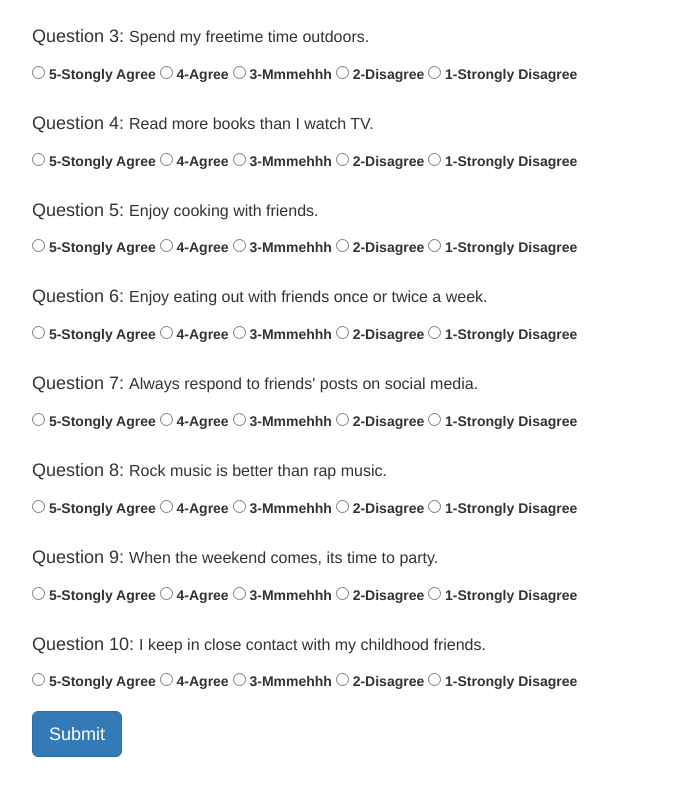
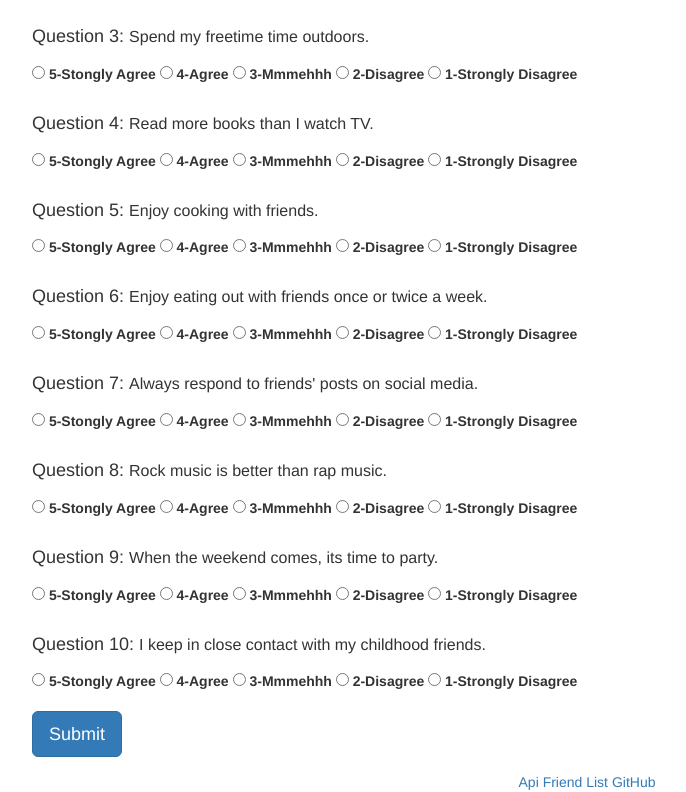
Before and after one commit to jliip51/FriendFinder, a website: page app/public/survey.html in a window 1280 px wide. Shown: the part 496-1288 px from the top of the page, without its empty margins (53-739 px from the left). Drawn offline with nearby package versions, Linux system fonts and the light colour scheme.

Commit message:
update v5

```diff
--- a/app/public/survey.html
+++ b/app/public/survey.html
@@ -6,6 +6,7 @@
   <meta name="viewport" content="width=device-width, initial-scale=1">
   <title>Friend Finder User Survey</title>
   <link href="https://maxcdn.bootstrapcdn.com/bootswatch/3.3.7/cerulean/bootstrap.min.css" rel="stylesheet" integrity="sha384-zF4BRsG/fLiTGfR9QL82DrilZxrwgY/+du4p/c7J72zZj+FLYq4zY00RylP9ZjiT" crossorigin="anonymous">
+  <link href="/assets/css/style.css" type="text/css" rel"stylesheet">
 </head>
 
 <body>
@@ -212,6 +213,13 @@
       </div>
     </div>
   </div>
+
+  <footer class="footer">
+    <div class="container text-center">
+    <a href='/api/friends'>Api Friend List</a>
+    <a href='https://github.com/jliip51/FriendFinder'>GitHub</a>
+    </div>
+  </footer>
 </body>
 
 <script src="http://code.jquery.com/jquery-3.2.1.min.js" integrity="sha256-hwg4gsxgFZhOsEEamdOYGBf13FyQuiTwlAQgxVSNgt4=" crossorigin="anonymous"></script>
--- /dev/null
+++ b/assets/css/style.css
@@ -0,0 +1,6 @@
+.footer {
+    position: absolute;
+    bottom: 0;
+    width: 100%;
+    height: 60px;
+    background-color: #f5f5f5;
```
Also changed, not shown: app/public/home.html (+1 -0 lines).
